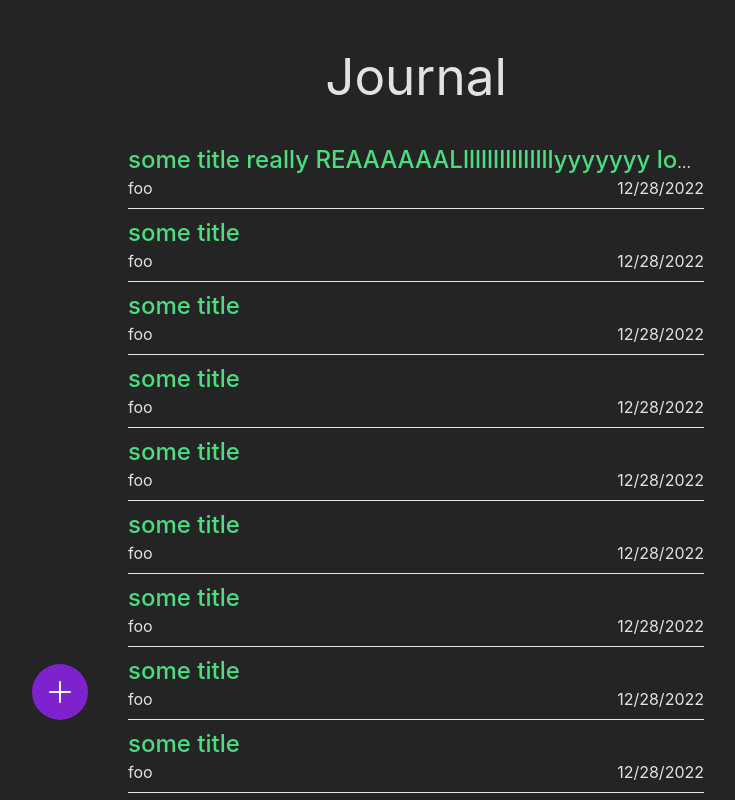
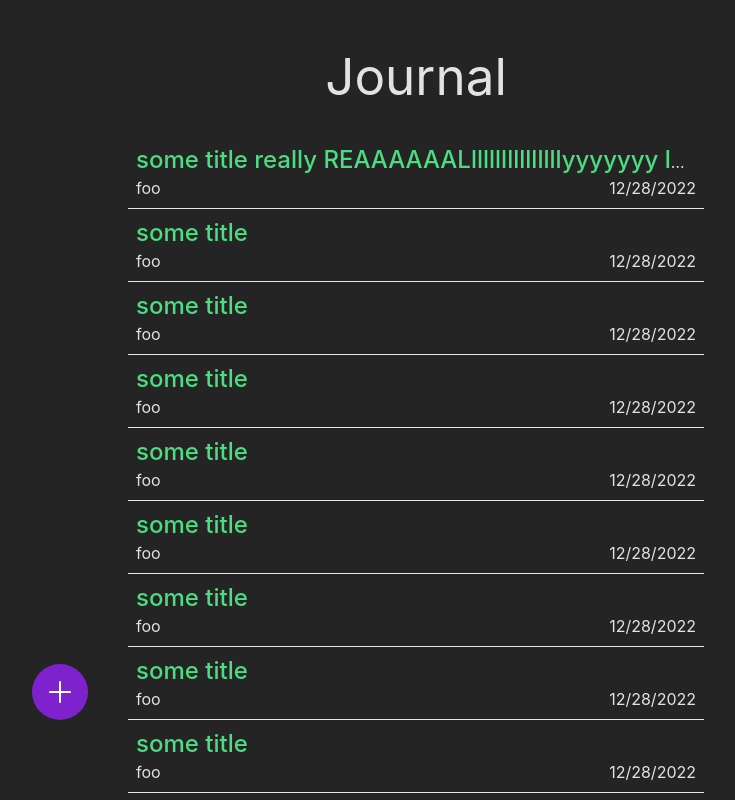
Before and after one commit to reyesml/RMT, a SvelteKit app in the folder web-client/: page /journal in a window 1280 px wide. Shown: the top 800 px of the page, without its empty margins (224-959 px from the left). Built offline with nearby package versions, Linux system fonts and the light colour scheme.

Commit message:
x-padding for journal list items

```diff
--- a/web-client/src/routes/(authenticated)/journal/journal-list.svelte
+++ b/web-client/src/routes/(authenticated)/journal/journal-list.svelte
@@ -70,7 +70,7 @@
 
 <div class="flex flex-col divide-y">
 	{#each journals as { mood, title, createdAt, id }}
-		<div class="py-2 w-full overflow-auto truncate">
+		<div class="py-2 px-2 w-full overflow-auto truncate">
 			<a href='/journal/${id}' class="text-2xl text-green-400 ">{title}</a>
 			<div class="flex ">
 				<div>{mood}</div>
```
